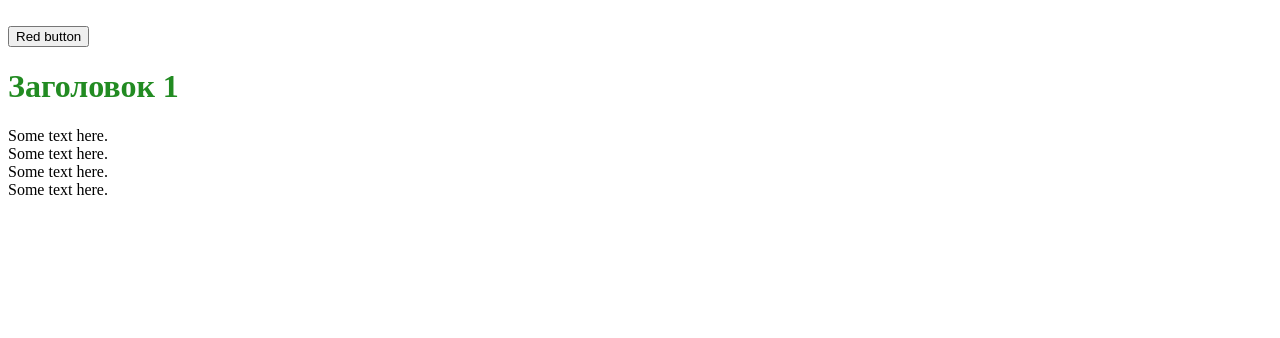
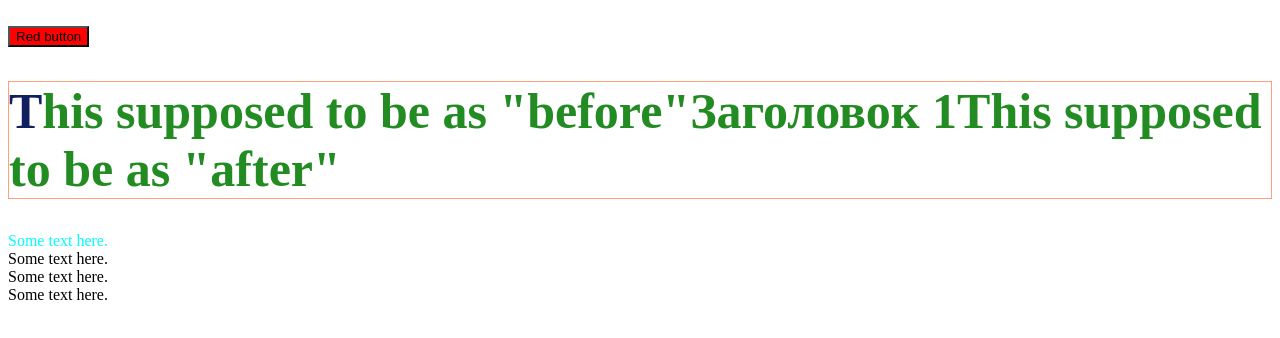
Before and after one commit to prettyleaf/frontend, a plain HTML site: page index.html in a window 1280 px wide. Drawn offline with Linux system fonts and the light colour scheme; the site is published under a folder, as on GitHub Pages, so addresses that start at the root find nothing.

Commit message:
Update index.html

```diff
--- a/index.html
+++ b/index.html
@@ -2,8 +2,8 @@
 <html>
     <head>
         <title>github.com/prettyleaf</title>
-        <link rel="stylesheet" href="/style/styles.css">
-        <link rel="icon" type="image/x-icon" href="/style/github-mark.png">
+        <link rel="stylesheet" href="./style/styles.css">
+        <link rel="icon" type="image/x-icon" href="./style/github-mark.png">
     </head>
 
     <body>
```
